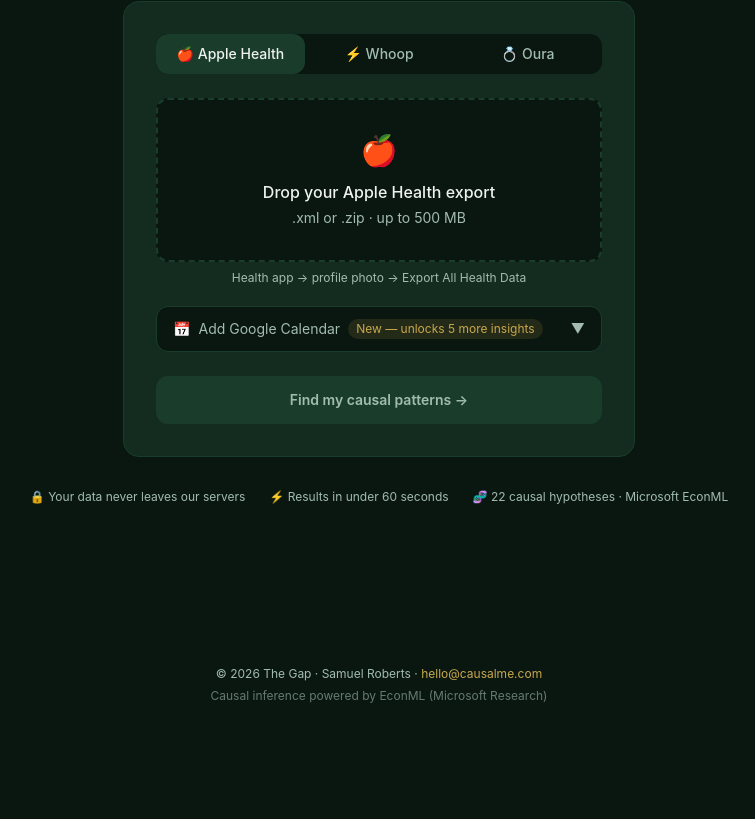
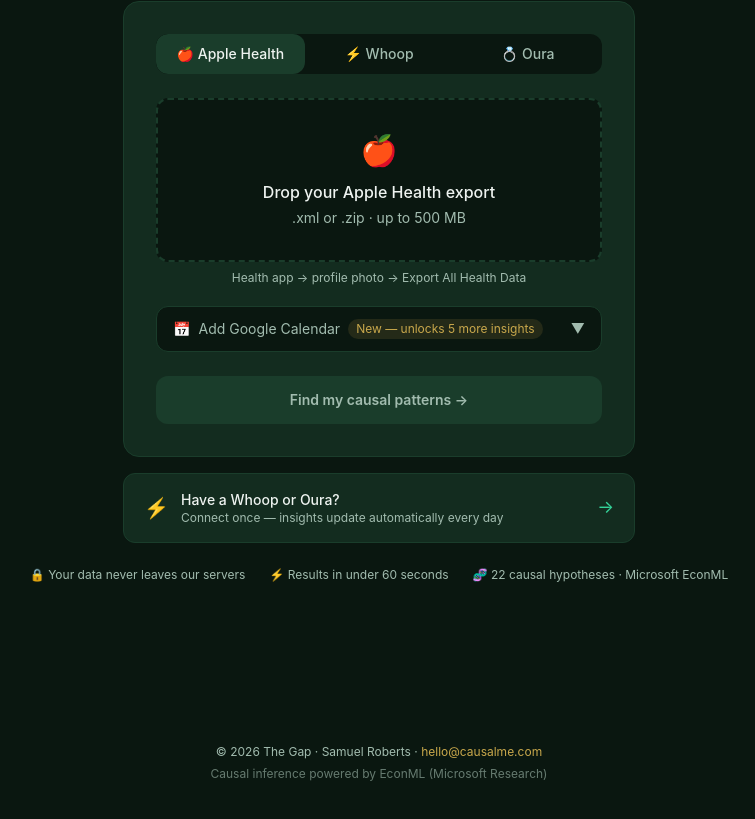
Before and after one commit to hwg2hjf97p-hash/The-Gap, a Next.js app in the folder the-gap/frontend/: page / in a window 1280 px wide. Shown: the part 474-1293 px from the top of the page, without its empty margins (261-1016 px from the left). Before the commit the page ends 1227 px from the top, so only its background shows below. Built offline with nearby package versions, Linux system fonts and the light colour scheme.

Commit message:
update_page.tsx

```diff
--- a/the-gap/frontend/app/page.tsx
+++ b/the-gap/frontend/app/page.tsx
@@ -327,9 +327,35 @@
         </button>
       </div>
 
+      {/* Passive mode CTA */}
+      <div className="w-full max-w-lg mt-4">
+        <a
+          href="/connect"
+          className="flex items-center justify-between px-5 py-4 rounded-xl transition-all"
+          style={{
+            background: "#132c1f",
+            border: "1px solid #1a3d2b",
+            textDecoration: "none",
+          }}
+        >
+          <div className="flex items-center gap-3">
+            <div className="text-xl">⚡</div>
+            <div>
+              <p className="text-sm font-medium" style={{ color: "#eef3f0" }}>
+                Have a Whoop or Oura?
+              </p>
+              <p className="text-xs" style={{ color: "#a2bcaf" }}>
+                Connect once — insights update automatically every day
+              </p>
+            </div>
+          </div>
+          <span style={{ color: "#34d399", fontSize: "1.1rem" }}>→</span>
+        </a>
+      </div>
+
       {/* Trust signals */}
       <div
-        className="mt-8 flex flex-wrap justify-center gap-6 text-xs"
+        className="mt-6 flex flex-wrap justify-center gap-6 text-xs"
         style={{ color: "#a2bcaf" }}
       >
         <span>🔒 Your data never leaves our servers</span>
```
